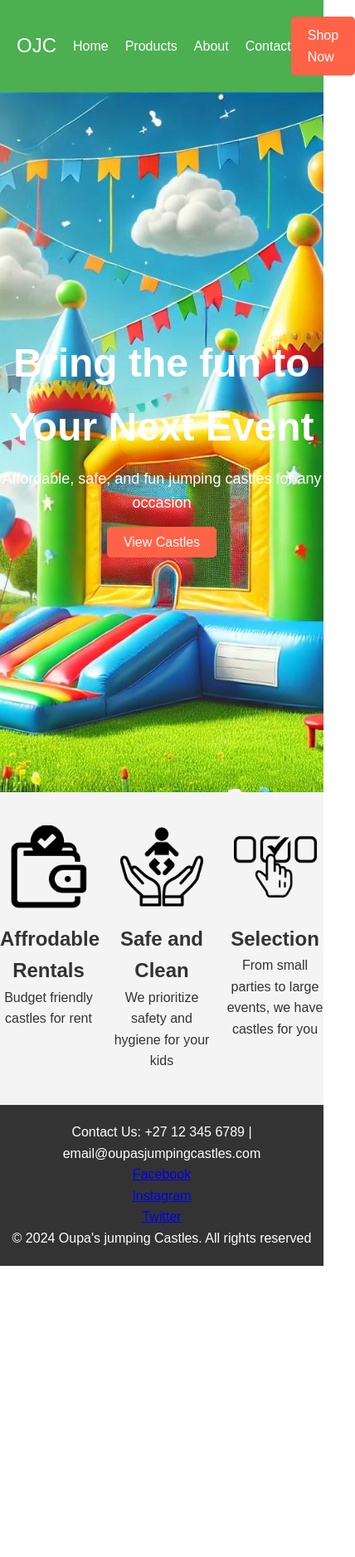
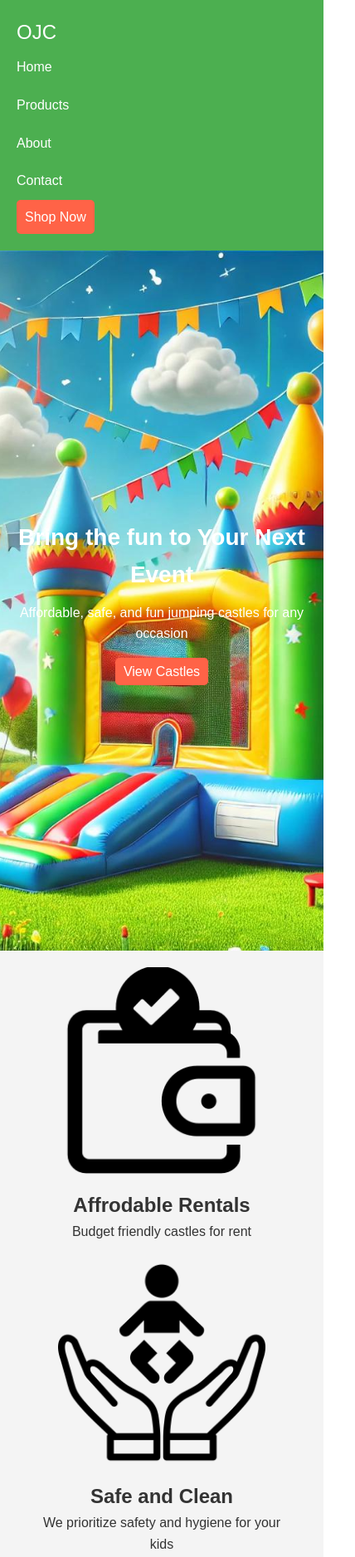
Before and after one commit to S-J-22/Castles, a plain HTML site: page index.html in a window 390 px wide. Shown: the top 1877 px of the page at 83% size, 428 px wide, since content can reach past the window. Before the commit the page ends 1526 px from the top, so only its background shows below. Drawn offline with Linux system fonts and the light colour scheme.

Commit message:
Update style.css

```diff
--- a/style.css
+++ b/style.css
@@ -194,3 +194,157 @@ footer .social-links a{
     background-size: 16px;
     padding-left: 40px;
 }
+
+@media(max-width: 768px){
+
+    header{
+
+        flex-direction: column;
+
+        align-items: flex-start;
+
+    }
+
+
+
+    nav ul{
+
+        flex-direction: column;
+
+        width: 100%;
+
+    }
+
+
+
+    nav ul li{
+
+        margin: 10px 0;
+
+    }
+
+
+
+    .hero h1{
+
+        font-size: 36px;
+
+    }
+
+
+
+    .features{
+
+        flex-direction: column;
+
+        align-items: center;
+
+    }
+
+
+
+    .feature{
+
+        width: 80%;
+
+        margin-bottom: 20px;
+
+    }
+
+
+
+    .product-list{
+
+        flex-direction: column;
+
+        align-items: center;
+
+    }
+
+
+
+    .product-item{
+
+        width: 90%;
+
+    }
+
+}
+
+
+
+@media(max-width: 480px){
+
+    .hero h1{
+
+        font-size: 28px;
+
+    }
+
+
+
+    .hero p{
+
+        font-size: 16px;
+
+    }
+
+
+
+    .cta-btn{
+
+        padding: 8px 10px;
+
+    }
+
+
+
+    .features{
+
+        padding: 20px 0;
+
+    }
+
+
+
+    .feature img{
+
+        width: 80%;
+
+    }
+
+
+
+    footer p, .footer-content p{
+
+        font-size: 14px
+
+    }
+
+
+
+    .products h1{
+
+        font-size: 28px;
+
+    }
+
+
+
+    .product-item{
+
+        width: 100%;
+
+        padding: 15px;
+
+    }
+
+
+
+    .about h1, .about h2{
+
+        font-size: 24px;
+
+    }
+
+}
```
